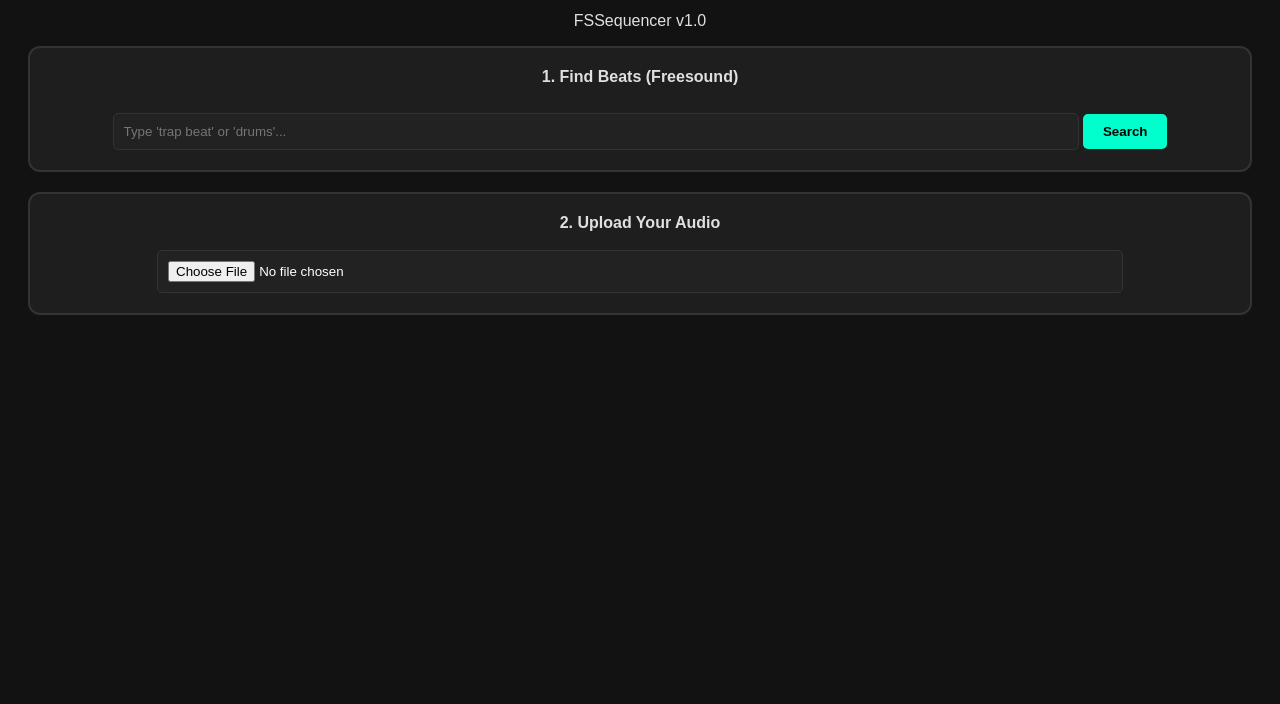
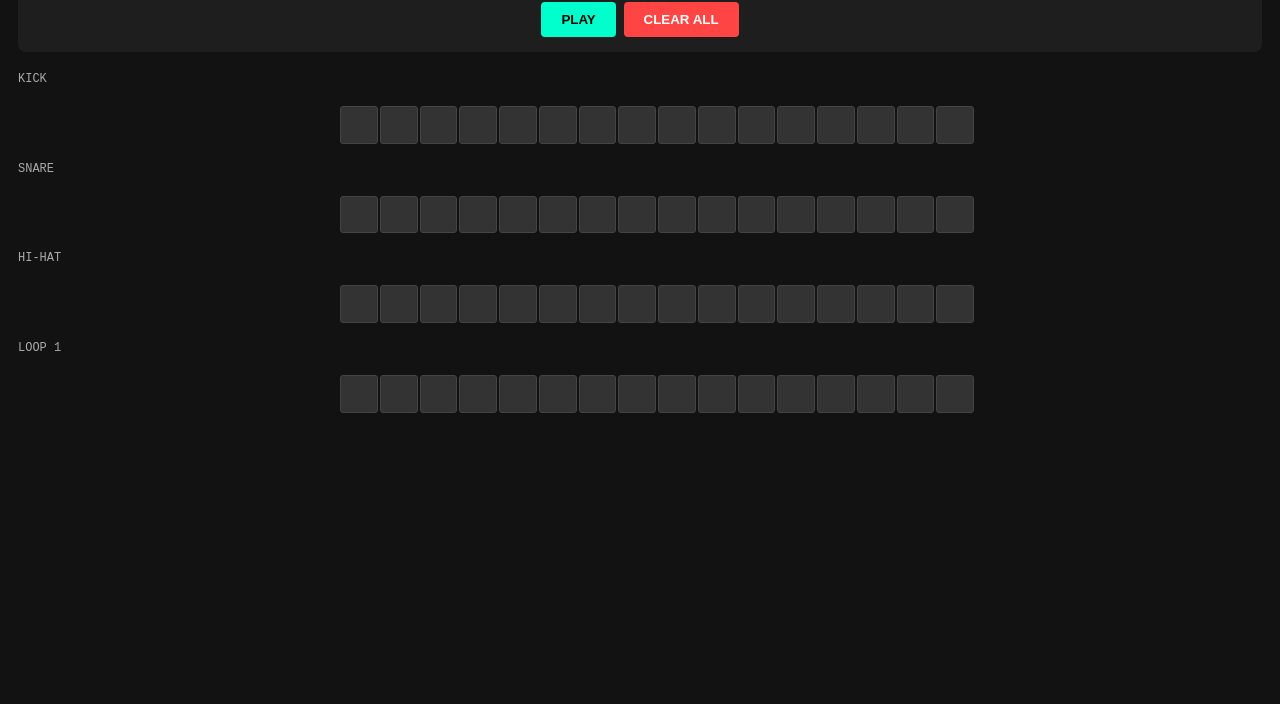
Before and after one commit to wes-cider/fssequencer, a plain HTML site: page index.html in a window 1280 px wide. Shown: the part 96-800 px from the top of the page. Drawn offline with Linux system fonts and the light colour scheme.

Commit message:
Update index.html

```diff
--- a/index.html
+++ b/index.html
@@ -3,28 +3,45 @@
 <head>
     <meta charset="UTF-8">
     <meta name="viewport" content="width=device-width, initial-scale=1.0">
-    <title>FSSequencer - Mashup Station</title>
+    <title>FSSequencer</title>
     <style>
-        body { background: #121212; color: #e0e0e0; font-family: sans-serif; text-align: center; padding: 20px; }
-        .box { background: #1e1e1e; border: 2px solid #333; border-radius: 12px; padding: 20px; margin-bottom: 20px; }
-        h1 { color: #00ffcc; }
-        button { background: #00ffcc; border: none; padding: 10px 20px; border-radius: 5px; cursor: pointer; font-weight: bold; margin-top: 10px; }
-        input { padding: 10px; border-radius: 5px; border: 1px solid #333; background: #222; color: #fff; width: 80%; }
-        #status { color: #ffcc00; margin-top: 10px; }
+        body { background: #121212; color: #00ffcc; font-family: monospace; text-align: center; padding: 10px; }
+        .grid { display: grid; grid-template-columns: repeat(16, 1fr); gap: 4px; max-width: 600px; margin: 20px auto; }
+        .step { width: 100%; aspect-ratio: 1; background: #333; border: 1px solid #444; border-radius: 3px; cursor: pointer; }
+        .step.active { background: #00ffcc; box-shadow: 0 0 10px #00ffcc; }
+        .controls { margin-bottom: 20px; background: #1e1e1e; padding: 15px; border-radius: 8px; }
+        .track-label { text-align: left; grid-column: span 16; margin-top: 10px; color: #aaa; font-size: 12px; }
+        button { background: #00ffcc; border: none; padding: 10px 20px; border-radius: 4px; font-weight: bold; cursor: pointer; }
     </style>
 </head>
 <body>
-
-    <h1>Mashup Station</h1>
-    <p>FSSequencer v1.0</p>
-
-    <div class="box">
-        <strong>1. Find Beats (Freesound)</strong><br><br>
-        <input type="text" id="query" placeholder="Type 'trap beat' or 'drums'...">
-        <button onclick="searchFreesound()">Search</button>
-        <div id="results"></div>
+    <h1>FSSEQUENCER v1.0</h1>
+    <div class="controls">
+        <button id="play-btn">PLAY</button>
+        <button onclick="clearGrid()" style="background:#ff4444; color:white;">CLEAR ALL</button>
     </div>
-
-    <div class="box">
-        <strong>2. Upload Your Audio</strong><br><br>
-        <input type="file" id="audio-upload" accept="audio/*">
+    <div id="sequencer-container"></div>
+    <script>
+        const container = document.getElementById('sequencer-container');
+        const tracks = ['KICK', 'SNARE', 'HI-HAT', 'LOOP 1'];
+        tracks.forEach(track => {
+            const label = document.createElement('div');
+            label.className = 'track-label';
+            label.innerText = track;
+            container.appendChild(label);
+            const row = document.createElement('div');
+            row.className = 'grid';
+            for (let i = 0; i < 16; i++) {
+                const step = document.createElement('div');
+                step.className = 'step';
+                step.onclick = () => step.classList.toggle('active');
+                row.appendChild(step);
+            }
+            container.appendChild(row);
+        });
+        function clearGrid() {
+            document.querySelectorAll('.step').forEach(s => s.classList.remove('active'));
+        }
+    </script>
+</body>
+</html>
```
